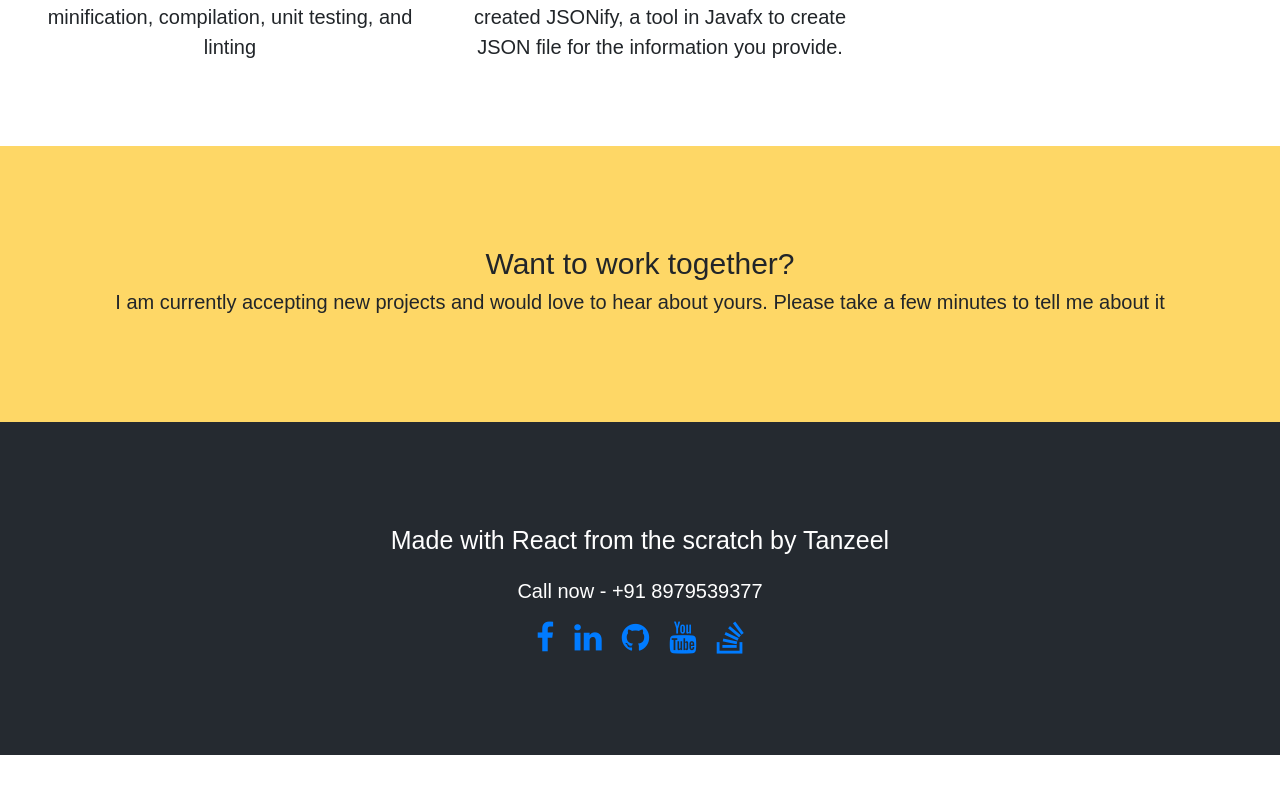
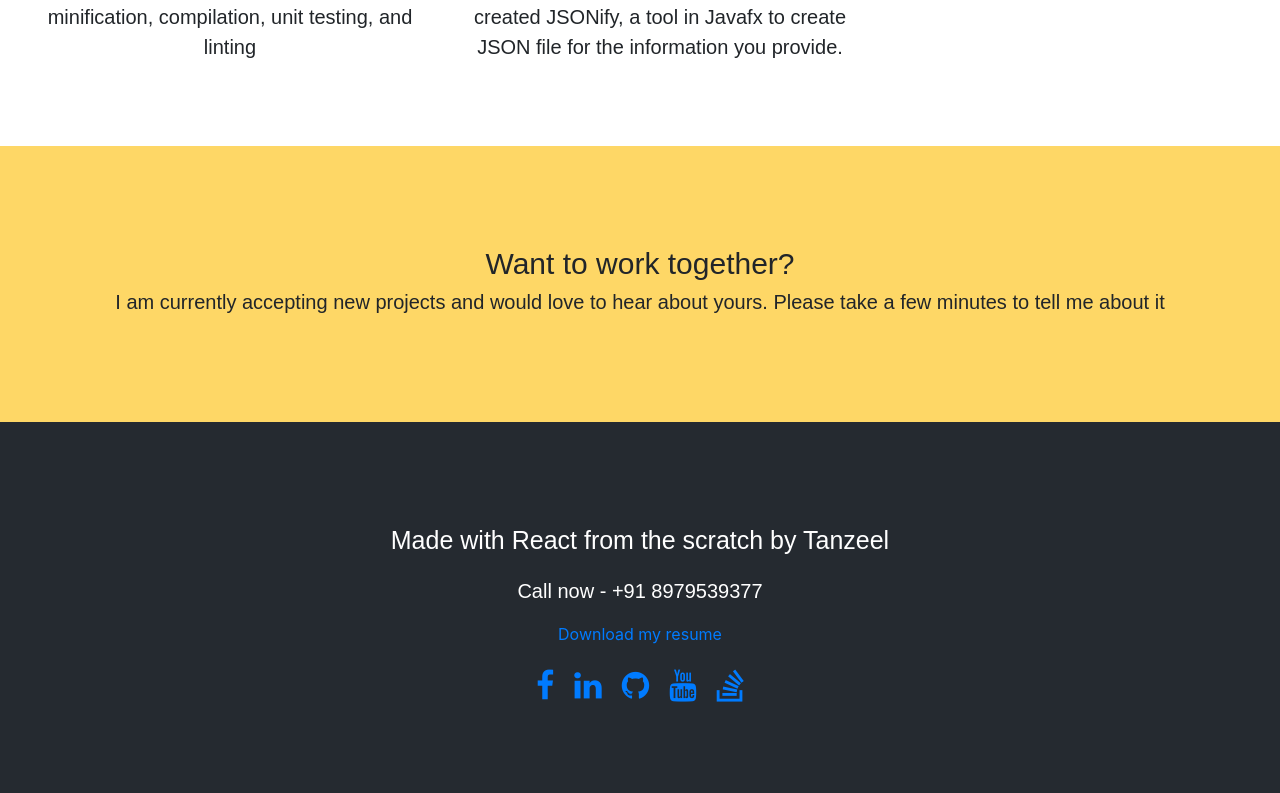
Before and after one commit to tmtanzeel/my-portfolio, a React (Create React App) app: page / in a window 1280 px wide. Shown: the part 3058-3851 px from the top of the page. Before the commit the page ends 3813 px from the top, so only its background shows below. Built offline with nearby package versions, Linux system fonts and the light colour scheme; no server answers.

Commit message:
#93: added functionality for adding resume

```diff
--- a/src/components/Footer/Footer.js
+++ b/src/components/Footer/Footer.js
@@ -1,5 +1,6 @@
 import './Footer.css';
 import { Row, Col } from 'react-bootstrap';
+import pdf from "./Tanzeel_Mirza_Resume.pdf"
 
 
 const Footer = (props) => {
@@ -9,6 +10,9 @@ const Footer = (props) => {
         <div className="footerWrapper" style={{ backgroundColor: props.footerBgColor, color: props.footerTextColor }}>
             <p className="footerHeading">{props.footerHeading}</p>
             <p className="footerSubHeading">{props.footerSubHeading}</p>
+            <a href={pdf} download>Download my resume</a>
+            <br /><br />
+
             <div className="linkRow">
                 {
                     localArrayLink.map((link, index) => (
```
Also changed, not shown: 2 other files (tests, documents, lock files or other folders).
